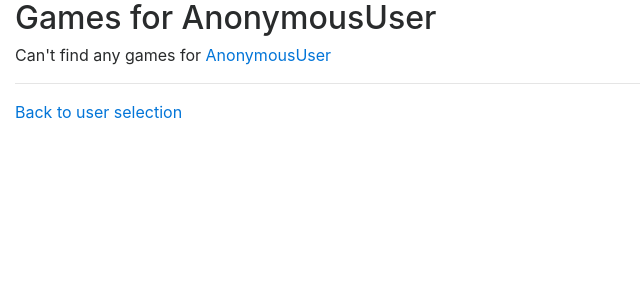
After one commit to palfrey/bgg-graph, a Django app: template graph/templates/nogames.html in a window 1280 px wide. The commit adds this page. Shown: the top 300 px of the page, without its empty margins (0-640 px from the left). Run offline with Django 3.2, Linux system fonts and the light colour scheme; the template is opened without the code that fills it, so the values that code supplies are empty; parts of the project's set-up code (start-up, migrations or seed data) failed here and were passed over; some libraries are stand-ins or nearby versions.

Commit message:
Cope with users with no games

```diff
--- a/graph/templates/games.html
+++ b/graph/templates/games.html
@@ -1,5 +1,5 @@
 {% extends "base.html" %}
-{% block title %}Questions for {{ user }}{% endblock %}
+{% block title %}Games for {{ user }}{% endblock %}
 {% block content %}
 <h2>Games for {{ user }}</h2>
 You should play:
--- /dev/null
+++ b/graph/templates/nogames.html
@@ -0,0 +1,8 @@
+{% extends "base.html" %}
+{% block title %}Games for {{ user }}{% endblock %}
+{% block content %}
+<h2>Games for {{ user }}</h2>
+Can't find any games for <a href="https://boardgamegeek.com/collection/user/{{user}}?own=1&subtype=boardgame&ff=1">{{user}}</a>
+<hr />
+<a href="/">Back to user selection</a><br />
+{% endblock %}
--- a/graph/views.py
+++ b/graph/views.py
@@ -50,8 +50,13 @@ def user(request, name):
             break
     if question.game_node:
         all_games = list(question.games.all())
+        if len(all_games) == 0:
+            return render(request, "nogames.html", {
+                "user": name
+            })
         last_game = all_games[-1]
         return render(request, "games.html", {
+            "user": name,
             "rest": all_games[:-1],
             "last": all_games[-1],
             "existing": existing
```
